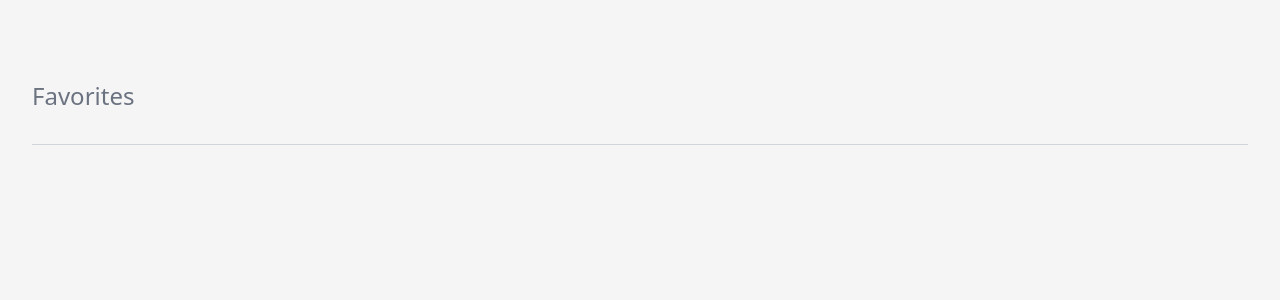
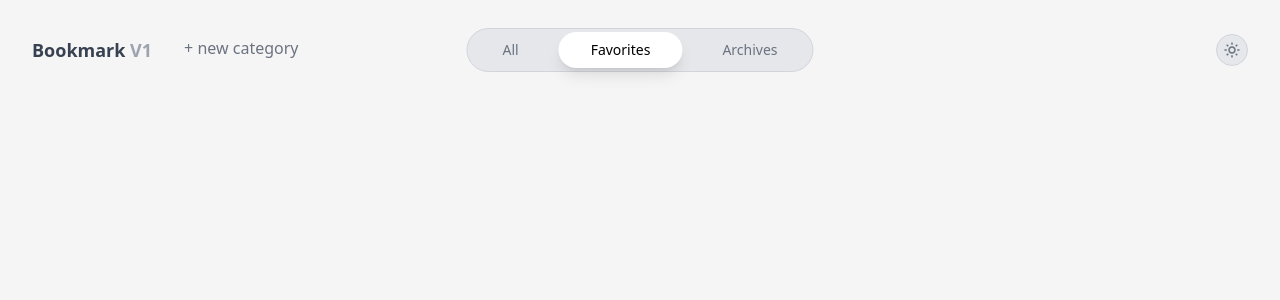
Before and after one commit to mulyant20/bookmark-v1, a React (Create React App) app: page / in a window 1280 px wide. Shown: the top 300 px of the page. Built offline with nearby package versions, Linux system fonts and the light colour scheme.

Commit message:
feat: navbar, segment, and archive bookmark

```diff
--- a/src/App.js
+++ b/src/App.js
@@ -1,13 +1,32 @@
-import { useEffect, useMemo, useState } from 'react'
+import { useCallback, useEffect, useMemo, useState } from 'react'
 import { getLocal } from './utils/localstorage'
 import Bookmark from './components/Bookmark'
 import { UseBookmarkContext } from './context/BookmarkContext'
 import filterBookmark from './utils/filterBookmark'
 import Popup from './components/Popup'
+import Segment from './components/Segment'
+import Navbar from './components/Navbar'
+
+const initMenus = [
+  {
+    value: 'all',
+    isActive: false,
+  },
+  {
+    value: 'favorites',
+    isActive: true,
+  },
+  {
+    value: 'archives',
+    isActive: false,
+  },
+]
 
 export default function App() {
   const { restore, categories, bookmarks, isOpen } = UseBookmarkContext()
   const [isLoading, setIsLoading] = useState(true)
+  const [menus, setMenus] = useState(initMenus)
+  const [selectedMenus, setSelectedMenus] = useState('favorites')
 
   useEffect(() => {
     const payload = JSON.parse(getLocal('BOOKMARKS'))
@@ -26,16 +45,33 @@ export default function App() {
     return filterBookmark(categories, bookmarks, 'FAVORITES')
   }, [categories, bookmarks])
 
+  const getArchives = useMemo(() => {
+    return filterBookmark(categories, bookmarks, 'ARCHIVES')
+  }, [categories, bookmarks])
+
+  useEffect(() => {
+    const newMenu = menus
+      .map((menu) => ({ ...menu, isActive: false }))
+      .map((menu) => {
+        if (menu.value === selectedMenus) {
+          menu.isActive = true
+          return menu
+        }
+        return menu
+      })
+    setMenus(newMenu)
+
+    return () => menus
+  }, [selectedMenus])
+
+
   return (
     <div className={style.container}>
-      <div className={style.favorites}>
-        <p className={style.title}>Favorites</p>
-        <div>
-          {!isLoading ? <Bookmark dataBookmarks={getFavorites} /> : null}
-        </div>
-      </div>
+      <Navbar menus={menus} selectMenu={setSelectedMenus} />
       <div className={style.default}>
-        {!isLoading ? <Bookmark dataBookmarks={getBookmarks} /> : null}
+        {selectedMenus === 'all' && <Bookmark dataBookmarks={getBookmarks}/>}
+        {selectedMenus === 'favorites' && <Bookmark dataBookmarks={getFavorites}/>}
+        {selectedMenus === 'archives' && <Bookmark dataBookmarks={getArchives}/>}
       </div>
       {isOpen ? <Popup /> : null}
     </div>
@@ -43,8 +79,7 @@ export default function App() {
 }
 
 const style = {
-  container: 'w-full px-8 pt-20',
-  favorites: 'border-b border-gray-300 mb-10',
+  container: 'w-full px-8 pt-8',
   title: 'w-full mb-8 text-2xl text-gray-500',
-  default: 'flex justify-between flex-wrap',
+  default: 'grid grid-cols-[repeat(auto-fill,minmax(theme(width.64),1fr))] gap-4 mt-8',
 }
--- a/src/components/Bookmark.js
+++ b/src/components/Bookmark.js
@@ -3,15 +3,13 @@ import { BiArchiveOut, BiArchiveIn, BiEditAlt, BiX } from 'react-icons/bi'
 import { UseBookmarkContext } from '../context/BookmarkContext'
 
 export default function bookmark({ dataBookmarks }) {
-  const { isOpen, handlePopup, handlePin, handleArchive, getBookmarkDetail, setType, setCategory, title, link, category } = UseBookmarkContext()
+  const { isOpen, handlePopup, handlePin, handleArchive, getBookmarkDetail, setType, setCategory } = UseBookmarkContext()
 
   const editBookmark = (payload) => {
     getBookmarkDetail(payload)
     setType('EDIT')
     setCategory(payload.category)
   }
-
-  console.log(title, link, category)
 
   const handleAdd = (category) => {
     if(!isOpen) {
@@ -28,7 +26,7 @@ export default function bookmark({ dataBookmarks }) {
           return (
             <div
               key={data.id}
-              className='p-4 rounded-lg bg-white w-40 h-fit min-h-32'
+              className='p-4 rounded-lg bg-white h-fit min-h-32 border border-gray-200/70'
             >
               <div className='flex justify-between'>
                 <p>{data.value}</p>
--- /dev/null
+++ b/src/components/Navbar.js
@@ -0,0 +1,33 @@
+import React from 'react'
+import { BiSun } from 'react-icons/bi'
+import { UseBookmarkContext } from '../context/BookmarkContext'
+import Segment from './Segment'
+
+export default function Navbar({ menus, selectMenu }) {
+  const { handlePopup, setType } = UseBookmarkContext()
+
+  const newCategory = () => {
+    setType('NEW_CATEGORY')
+    handlePopup()
+  }
+
+  return (
+    <div className='h-fit flex justify-between items-center relative'>
+      <div className='flex gap-4 items-center'>
+        <p className='text-gray-700 text-lg font-semibold'>
+          Bookmark <span className='text-gray-400 font-bold'>V1</span>
+        </p>
+        <button
+          className='px-4 py-1 pb-2 hover:bg-purple-800 text-gray-500 hover:text-white rounded-full'
+          onClick={newCategory}
+        >
+          + new category
+        </button>
+      </div>
+      <Segment menus={menus} selectMenu={selectMenu} />
+      <button className='w-8 h-8 flex items-center justify-center rounded-full bg-gray-200 border border-gray-300 text-gray-500 text-[18px]'>
+        <BiSun/>
+      </button>
+    </div>
+  )
+}
--- /dev/null
+++ b/src/components/Segment.js
@@ -0,0 +1,22 @@
+import React from 'react'
+
+export default function Segment({ menus, selectMenu }) {
+  return (
+    <div className='p-[3px] bg-gray-200 border border-gray-300 rounded-full inline-flex gap-2 absolute left-1/2 -translate-x-1/2'>
+      {menus.map((menu, index) => (
+        <div
+          className={menu.isActive ? style.activeButton : style.button}
+          onClick={() => selectMenu(menu.value)}
+          key={index}
+        >
+          {menu.value}
+        </div>
+      ))}
+    </div>
+  )
+}
+
+const style = {
+  button: 'p-2 px-8 capitalize rounded-full cursor-pointer text-sm text-gray-500',
+  activeButton: 'p-2 px-8 capitalize bg-white rounded-full cursor-pointer text-sm shadow-lg',
+}
--- a/src/context/BookmarkContext.js
+++ b/src/context/BookmarkContext.js
@@ -101,6 +101,18 @@ export const BookmarkProvider = ({ children }) => {
     }
   }
 
+  const addNewCategory = (e) => {
+    e.preventDefault()
+    dispatch({
+      type: 'ADD_CATEGORIES',
+      payload: {
+        id: nanoid(),
+        value: state.newCategory,
+      },
+    })
+    reset()
+  }
+
   const reset = () => {
     dispatch({ type: 'RESET' })
   }
@@ -116,7 +128,8 @@ export const BookmarkProvider = ({ children }) => {
     handleSave,
     handleUpdated,
     setType,
-    setCategory
+    setCategory,
+    addNewCategory
   }
 
   return (
--- a/src/utils/filterBookmark.js
+++ b/src/utils/filterBookmark.js
@@ -1,9 +1,7 @@
 export default function filterBookmark(categories, bookmarks, type) {
   switch (type) {
     case 'FAVORITES':
-      const favoriteCategories = categories.filter((category) => {
-        return category['pin'] === true
-      })
+      const favoriteCategories = categories.filter((category) => category['pin'] === true)
 
       if (favoriteCategories.length > 0) {
         const dataFavorites = favoriteCategories.map((category) => {
@@ -18,6 +16,24 @@ export default function filterBookmark(categories, bookmarks, type) {
         })
 
         return dataFavorites
+      } else {
+        return null
+      }
+    case 'ARCHIVES':
+      const archivesCategories = categories.filter((category) => category['archive'] == true)
+      if(archivesCategories.length > 0) {
+        const dataArchives = archivesCategories.map((category) => {
+          const data = bookmarks.filter((bookmark) => {
+            return bookmark.category === category.value
+          })
+
+          return {
+            ...category,
+            bookmarks: data.length > 0 ? data : null,
+          }
+        })
+
+        return dataArchives
       } else {
         return null
       }
```
Also changed, not shown: src/components/Popup.js (+18 -7 lines).
